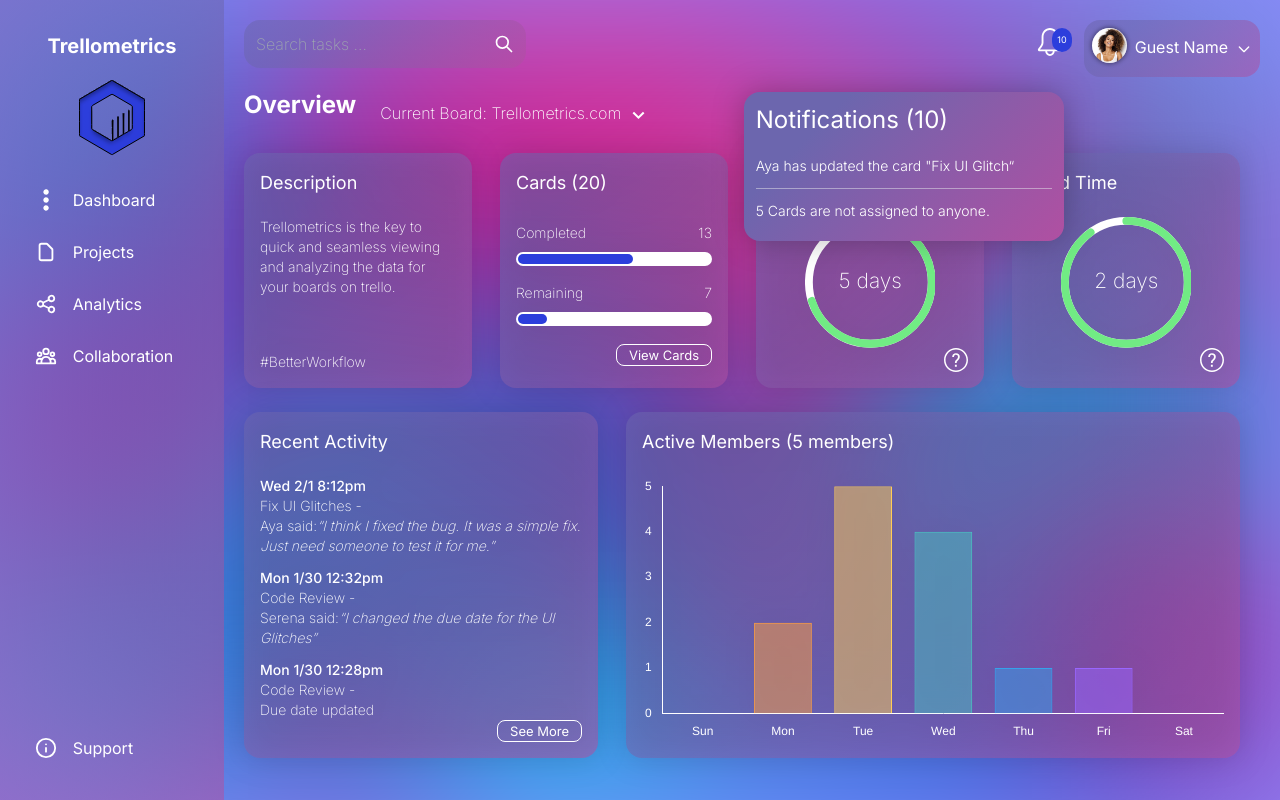
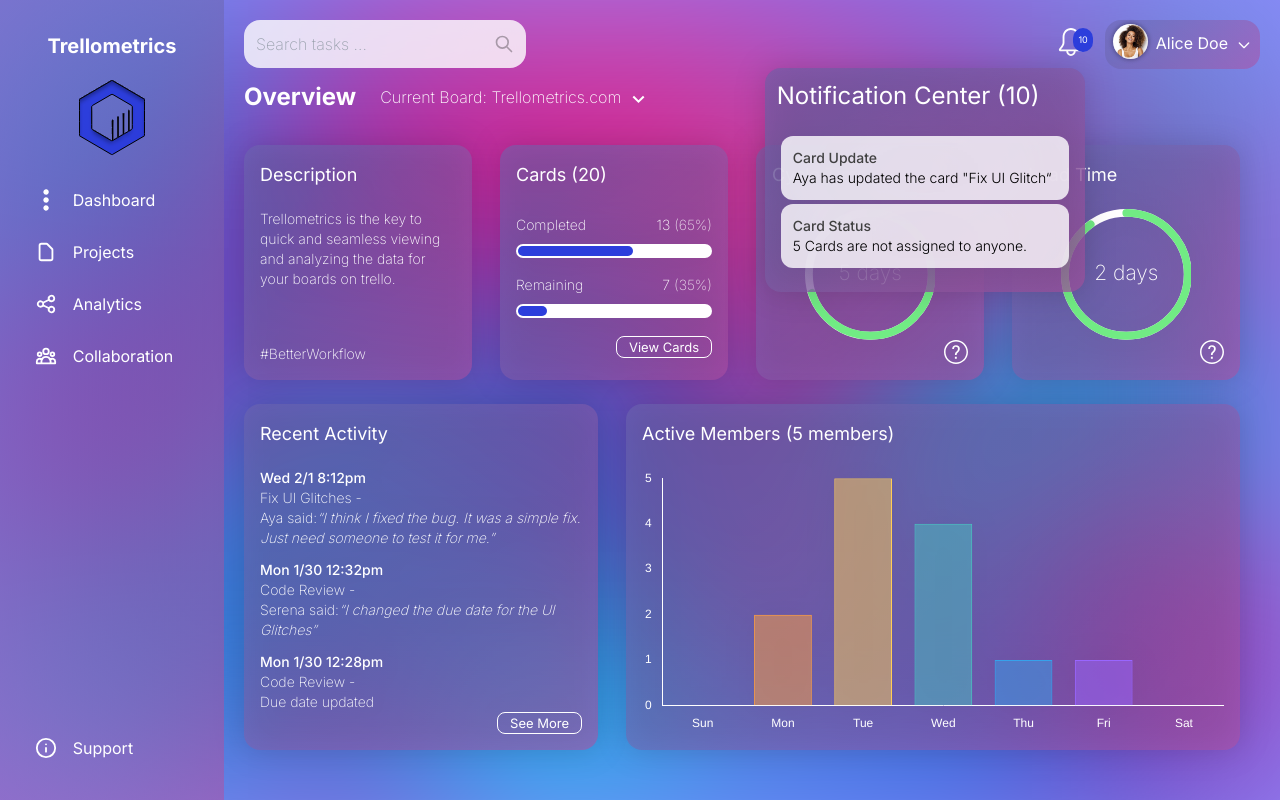
Before and after one commit to pixelRena/Trello-Dashboard, a Next.js app: page / in a window 1280 px wide. Both pictures are taken after a click on the button "10". Built offline with nearby package versions, Linux system fonts and the light colour scheme.

Commit message:
Update styling for dropdowns

```diff
--- a/components/board-dropdown/board-dropdown.component.jsx
+++ b/components/board-dropdown/board-dropdown.component.jsx
@@ -9,8 +9,8 @@ export default function BoardDropdown() {
     const boardName = "Trellometrics.com";
 
     return(
-        <div className="relative font-extralight w-full mt-2 text-center">
-            <div className={`absolute rounded-2xl lg:w-fit w-full ${isBoardOpen && "bg-primary-color-full"}`}>
+        <div className="relative font-extralight w-full text-center ">
+            <div className={`absolute rounded-2xl lg:w-fit w-full ${isBoardOpen && "bg-primary-color backdrop-blur-2xl"}`}>
                 <button className={`pt-1 pr-2 pl-2 text-l border-b-[1px] border-transparent ${!isBoardOpen &&  "lg:hover:border-white"}`} onClick={() => setIsBoardOpen(!isBoardOpen)}>Current Board: {boardName} <BiChevronDown className="inline" size={25}/></button>
                 <div className={`relative board-dropdown pt-1 pb-1 ${!isBoardOpen && "hidden"}`}>
                     <div className="pr-2 pl-2 font-medium">Select a board:</div>
--- a/components/dashboard-items/dashboard-cards.component.jsx
+++ b/components/dashboard-items/dashboard-cards.component.jsx
@@ -92,11 +92,11 @@ export default function DashboardCards() {
                 </CardTemplate>
                 <CardTemplate additionalClasses="text-sm 2xl:text-lg" title="Cards (20)" additionalContentClasses="justify-around flex flex-col">
                     <div>
-                        <div className="pb-2">Completed <span className="float-right">13</span></div>
+                        <div className="pb-2">Completed <span className="float-right">13 <span className="opacity-80">{'(65%)'}</span></span></div>
                         <ProgressBar max={25} value={15} type="good"/>
                     </div>
                     <div>
-                        <div className="pb-2">Remaining <span className="float-right">7</span></div>
+                        <div className="pb-2">Remaining <span className="float-right">7 <span className="opacity-80">{'(35%)'}</span></span></div>
                         <ProgressBar max={100} value={15}/>
                     </div>
                     <div className="self-end">
--- a/components/notifcations-items/notifications-items.component.jsx
+++ b/components/notifcations-items/notifications-items.component.jsx
@@ -1,11 +1,16 @@
 export default function NotificationsItems() {
     return(
         <>
-            <header className="text-2xl pb-5">Notifications (10)</header>
-            <div className="font-light">
-                <div>Aya has updated the card &quot;Fix UI Glitch&ldquo;</div>
-                <hr className="mt-3 mb-3 opacity-50"/>
-                <div>5 Cards are not assigned to anyone.</div>
+            <header className="text-white text-2xl pb-5">Notification Center (10)</header>
+            <div className="text-black font-light">
+                <div className="bg-white/[.80] p-3 m-1 rounded-xl backdrop-blur-3xl hover:bg-white">
+                <span className="text-neutral-700 text-md block font-medium">Card Update</span>
+                Aya has updated the card &quot;Fix UI Glitch&ldquo;
+                </div>
+                <div className="bg-white/[.80] p-3 m-1 rounded-xl backdrop-blur-3xl hover:bg-white">
+                <span className="text-neutral-700 text-md block font-medium">Card Status</span>
+                5 Cards are not assigned to anyone.
+                </div>
             </div>
         </>
     );
--- a/components/notifications-dropdown/notifications-dropdown.component.jsx
+++ b/components/notifications-dropdown/notifications-dropdown.component.jsx
@@ -2,8 +2,8 @@ import NotificationsItems from "../notifcations-items/notifications-items.compon
 
 export default function NotificationsDropdown ({notificationsOpen}) {
     return(
-        <div className={`absolute lg:right-0 top-16 lg:w-80 w-fit text-sm ${notificationsOpen ? "" : "hidden"}`}>
-            <div className="flex flex-col bg-primary-color-full drop-shadow-primary rounded-2xl p-3 pb-5">
+        <div className={`absolute lg:right-0 top-10 lg:w-80 w-fit text-sm ${notificationsOpen ? "" : "hidden"}`}>
+            <div className="flex flex-col bg-primary-color backdrop-blur-3xl drop-shadow-primary rounded-2xl p-3 pb-5">
                 <NotificationsItems/>
             </div>
         </div>
--- a/components/searchbar/searchbar.component.jsx
+++ b/components/searchbar/searchbar.component.jsx
@@ -1,10 +1,10 @@
 export default function SearchBar() {
     return(
-        <form className="relative h-fit bg-primary-color rounded-2xl">
+        <form className="relative h-fit">
             <label className="hidden" htmlFor="searchInput">Search Bar</label>
-            <input className="lg:w-[22vw] w-[30vw] font-extralight bg-transparent p-3" type="text" id="searchInput" placeholder="Search tasks ..."/>
+            <input className="w-[30vw] font-extralight bg-white/[.80] backdrop-blur-2xl rounded-2xl p-3 text-black focus:bg-white lg:w-[22vw] hover:bg-white" type="text" id="searchInput" placeholder="Search tasks ..."/>
             <div className="absolute inset-y-0 right-0 flex items-center pr-3 pointer-events-none">
-                <svg aria-hidden="true" className="w-5 h-5 text-white" fill="none" stroke="currentColor" viewBox="0 0 24 24" xmlns="http://www.w3.org/2000/svg"><path strokeLinecap="round" strokeLinejoin="round" strokeWidth="2" d="M21 21l-6-6m2-5a7 7 0 11-14 0 7 7 0 0114 0z"></path></svg>
+                <svg aria-hidden="true" className="w-5 h-5 text-black opacity-30" fill="none" stroke="currentColor" viewBox="0 0 24 24" xmlns="http://www.w3.org/2000/svg"><path strokeLinecap="round" strokeLinejoin="round" strokeWidth="2" d="M21 21l-6-6m2-5a7 7 0 11-14 0 7 7 0 0114 0z"></path></svg>
             </div>
         </form>
     );
--- a/components/user-dropdown/user-dropdown.component.jsx
+++ b/components/user-dropdown/user-dropdown.component.jsx
@@ -9,16 +9,16 @@ export default function UserDropdown() {
 
     return(
         <div className="relative">
-            <button className={`relative ${isUserOpen ? "" : "bg-primary-color"} z-[16] rounded-2xl lg:p-2 p-3 w-full`} type="button" onClick={() => setIsUserOpen(!isUserOpen)}>
+            <button className={`relative ${isUserOpen ? "" : "bg-primary-color"} z-[16] rounded-2xl lg:px-2 lg:py-1 p-3 w-full`} type="button" onClick={() => setIsUserOpen(!isUserOpen)}>
                 <div className="h-full lg:inline align-middle mr-2 hidden">
                     <div className="w-[25px] h-[25px] lg:w-[35px] lg:h-[35px] shadow-primary rounded-full bg-cover inline-block bg-center h-screen bg-no-repeat" style={{"backgroundImage": `url(${PlaceholderAvatar.src})`}}></div>
                 </div>
                 <div className="inline">
-                    <span className="">Guest Name</span>
+                    <span className="text-white">Alice Doe</span>
                     <svg className="w-4 h-4 ml-2 inline" aria-hidden="true" fill="none" stroke="currentColor" viewBox="0 0 24 24" xmlns="http://www.w3.org/2000/svg"><path strokeLinecap="round" strokeLinejoin="round" strokeWidth="2" d="M19 9l-7 7-7-7"></path></svg>
                 </div>
             </button>
-            <div className={`absolute w-full pb-3 pr-3 pl-3 top-0 pt-12 z-[14] rounded-2xl drop-shadow-primary leading-8 ${isUserOpen ? "bg-primary-color-full" : "hidden"}`}>
+            <div className={`absolute w-full pb-3 pr-3 pl-3 top-0 pt-12 z-[14] rounded-2xl drop-shadow-primary leading-8 ${isUserOpen ? "bg-primary-color backdrop-blur-2xl" : "hidden"}`}>
                 <div>
                     <button className="block"><IoSettingsOutline className="inline mr-4" size={22}/>Settings</button>
                     <button className="block"><IoIosLogOut className="inline mr-4" size={22}/>Sign Out</button>
--- a/tailwind.config.js
+++ b/tailwind.config.js
@@ -14,7 +14,7 @@ module.exports = {
           'primary-color-full': 'linear-gradient(134.07deg, rgba(108, 102, 174, 1) 23.13%, rgba(196, 73, 158, 1) 122.17%)'
         },
         boxShadow: {
-          'primary': '0px 0px 4px 1px rgba(0, 0, 0, 0.4)',
+          'primary': '0px 0px 4px 1px rgba(0, 0, 0, 0.3)',
         },
         dropShadow: {
           'primary': '0px 0px 15px rgba(0, 0, 0, 0.25)',
```
